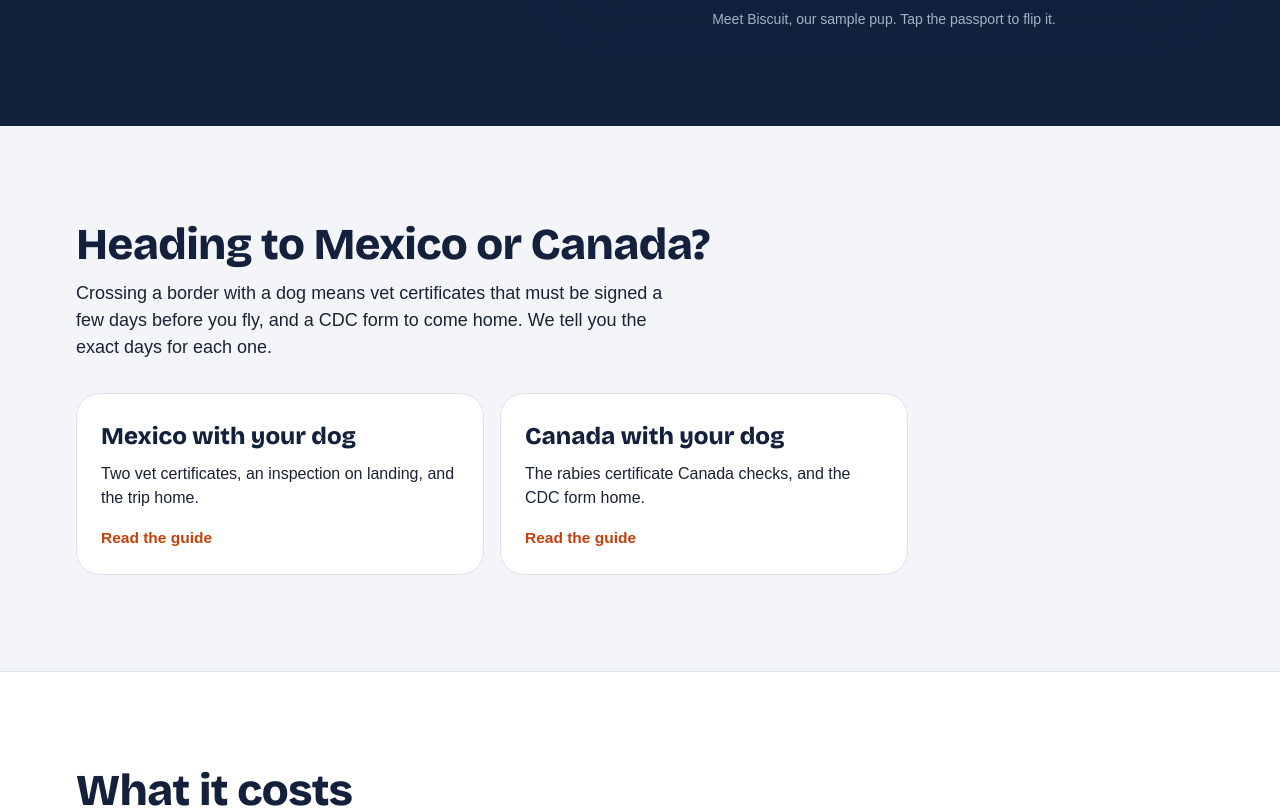
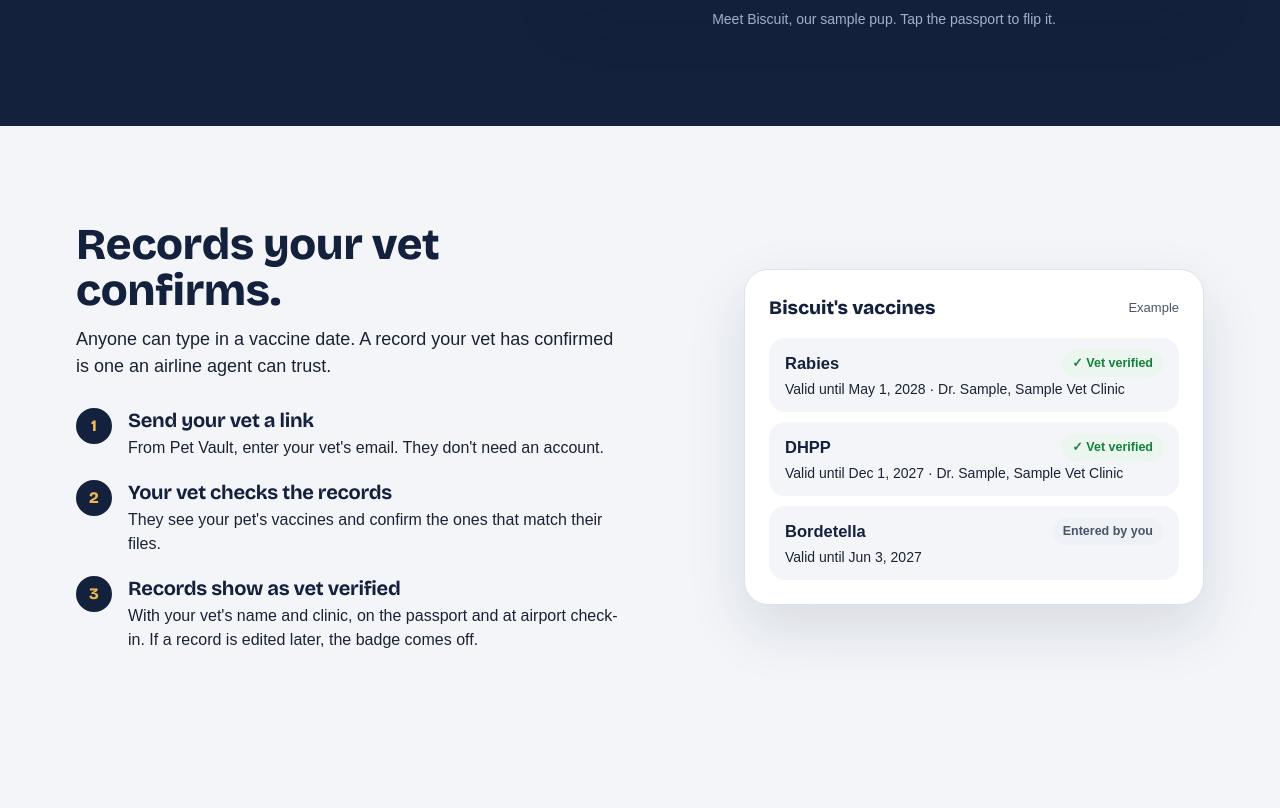
Before and after one commit to nimaesfand/petpassgo, a Next.js app: page / in a window 1280 px wide. Shown: the part 1766-2574 px from the top of the page. Built offline with nearby package versions, Linux system fonts and the light colour scheme; no server answers; a web font is replaced by a local one.

Commit message:
Homepage: 'Records your vet confirms' section
Co-Authored-By: Claude Opus 5.5 <noreply@anthropic.com>
Claude-Session: https://claude.ai/code/session_01VUWJgk4GfSJ9AWCo53RNop

```diff
--- a/app/page.js
+++ b/app/page.js
@@ -20,6 +20,12 @@ const STEPS = [
   { n: "1", title: "Tell us about the trip", body: "Where and when you're flying. Haven't booked yet? We show which airlines take your pet and what each one charges." },
   { n: "2", title: "See what your pet needs", body: "A checklist of everything to do before you fly, with dates. Simple flights are free." },
   { n: "3", title: "Keep it in their passport", body: "Records, vaccines and the microchip in one place, ready to show at the airport on every trip." },
+];
+
+const VET_STEPS = [
+  { title: "Send your vet a link", body: "From Pet Vault, enter your vet's email. They don't need an account." },
+  { title: "Your vet checks the records", body: "They see your pet's vaccines and confirm the ones that match their files." },
+  { title: "Records show as vet verified", body: "With your vet's name and clinic, on the passport and at airport check-in. If a record is edited later, the badge comes off." },
 ];
 
 const PRICE_CARDS = [
@@ -120,6 +126,41 @@ export default function PetPassGoLanding() {
         </div>
       </section>
 
+      <section className={`${WRAP} py-16 lg:py-24 grid lg:grid-cols-[1fr_minmax(320px,460px)] gap-12 items-center`}>
+        <div>
+          <h2 style={{ fontFamily: D, color: tokens.navy, lineHeight: 1.05, letterSpacing: "-0.01em" }} className="text-[32px] md:text-[44px] font-extrabold max-w-[16ch]">Records your vet confirms.</h2>
+          <p className="mt-3 max-w-[34rem]" style={{ fontFamily: B, fontSize: 18, lineHeight: 1.5, color: tokens.ink }}>Anyone can type in a vaccine date. A record your vet has confirmed is one an airline agent can trust.</p>
+          <ol className="mt-7 grid gap-5 max-w-[34rem]" style={{ listStyle: "none", padding: 0 }}>
+            {VET_STEPS.map((t, i) => (
+              <li key={t.title} className="flex gap-4">
+                <span className="flex-shrink-0 flex items-center justify-center rounded-full" style={{ width: 36, height: 36, background: tokens.navy, color: tokens.gold, fontFamily: D, fontWeight: 800 }}>{i + 1}</span>
+                <div>
+                  <h3 style={{ fontFamily: D, fontSize: 20, fontWeight: 700, color: tokens.navy, lineHeight: 1.2 }}>{t.title}</h3>
+                  <p className="mt-1" style={{ fontFamily: B, fontSize: 16, lineHeight: 1.5, color: tokens.ink }}>{t.body}</p>
+                </div>
+              </li>
+            ))}
+          </ol>
+        </div>
+        <div className="rounded-3xl p-5 sm:p-6" style={{ background: "#fff", border: `1px solid ${tokens.line}`, boxShadow: "0 24px 60px rgba(20,33,61,.12)" }} aria-label="Example of vet-verified records">
+          <div className="flex items-center justify-between">
+            <span style={{ fontFamily: D, fontSize: 19, fontWeight: 800, color: tokens.navy }}>Biscuit&apos;s vaccines</span>
+            <span style={{ fontFamily: B, fontSize: 13, color: tokens.muted }}>Example</span>
+          </div>
+          <ul className="mt-4 grid gap-2.5" style={{ listStyle: "none", padding: 0 }}>
+            {[["Rabies", "Valid until May 1, 2028", true], ["DHPP", "Valid until Dec 1, 2027", true], ["Bordetella", "Valid until Jun 3, 2027", false]].map(([n, d, ok]) => (
+              <li key={n} className="rounded-2xl px-4 py-3" style={{ background: tokens.sky }}>
+                <div className="flex items-center justify-between gap-3">
+                  <span style={{ fontFamily: B, fontWeight: 800, fontSize: 16.5, color: tokens.navy }}>{n}</span>
+                  <span className="rounded-full px-2.5 py-1 whitespace-nowrap" style={{ background: ok ? "#EAF6EE" : "#EEF2F6", color: ok ? "#15803D" : "#475569", fontFamily: B, fontSize: 12.5, fontWeight: 800 }}>{ok ? "✓ Vet verified" : "Entered by you"}</span>
+                </div>
+                <div className="mt-0.5" style={{ fontFamily: B, fontSize: 14, color: tokens.ink }}>{d}{ok ? " · Dr. Sample, Sample Vet Clinic" : ""}</div>
+              </li>
+            ))}
+          </ul>
+        </div>
+      </section>
+
       <section className={`${WRAP} py-16 lg:py-24`}>
         <h2 style={{ fontFamily: D, color: tokens.navy, lineHeight: 1.05 }} className="text-[32px] md:text-[44px] font-extrabold">Heading to Mexico or Canada?</h2>
         <p className="mt-3 max-w-[38rem]" style={{ fontFamily: B, fontSize: 18, lineHeight: 1.5, color: tokens.ink }}>Crossing a border with a dog means vet certificates that must be signed a few days before you fly, and a CDC form to come home. We tell you the exact days for each one.</p>
```
